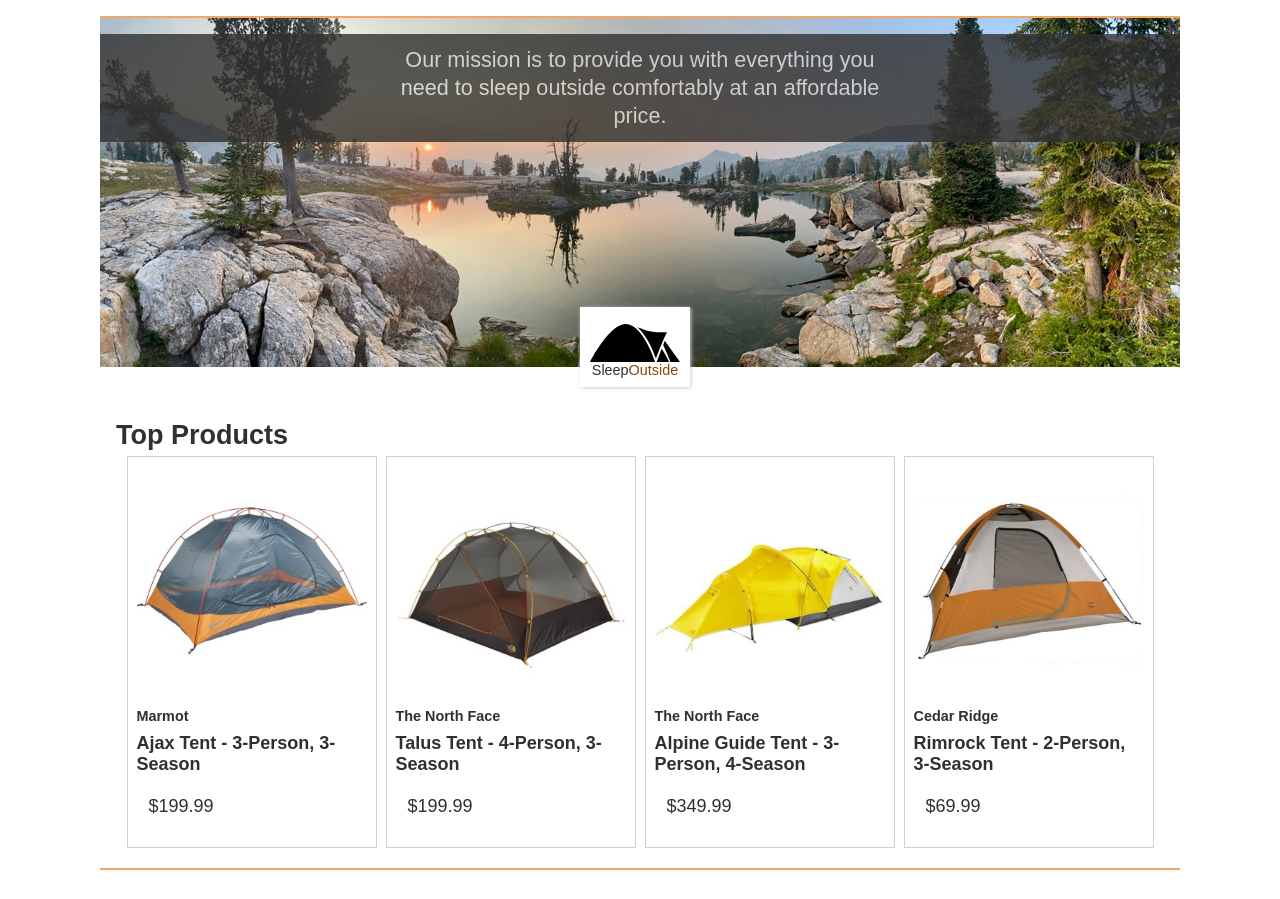
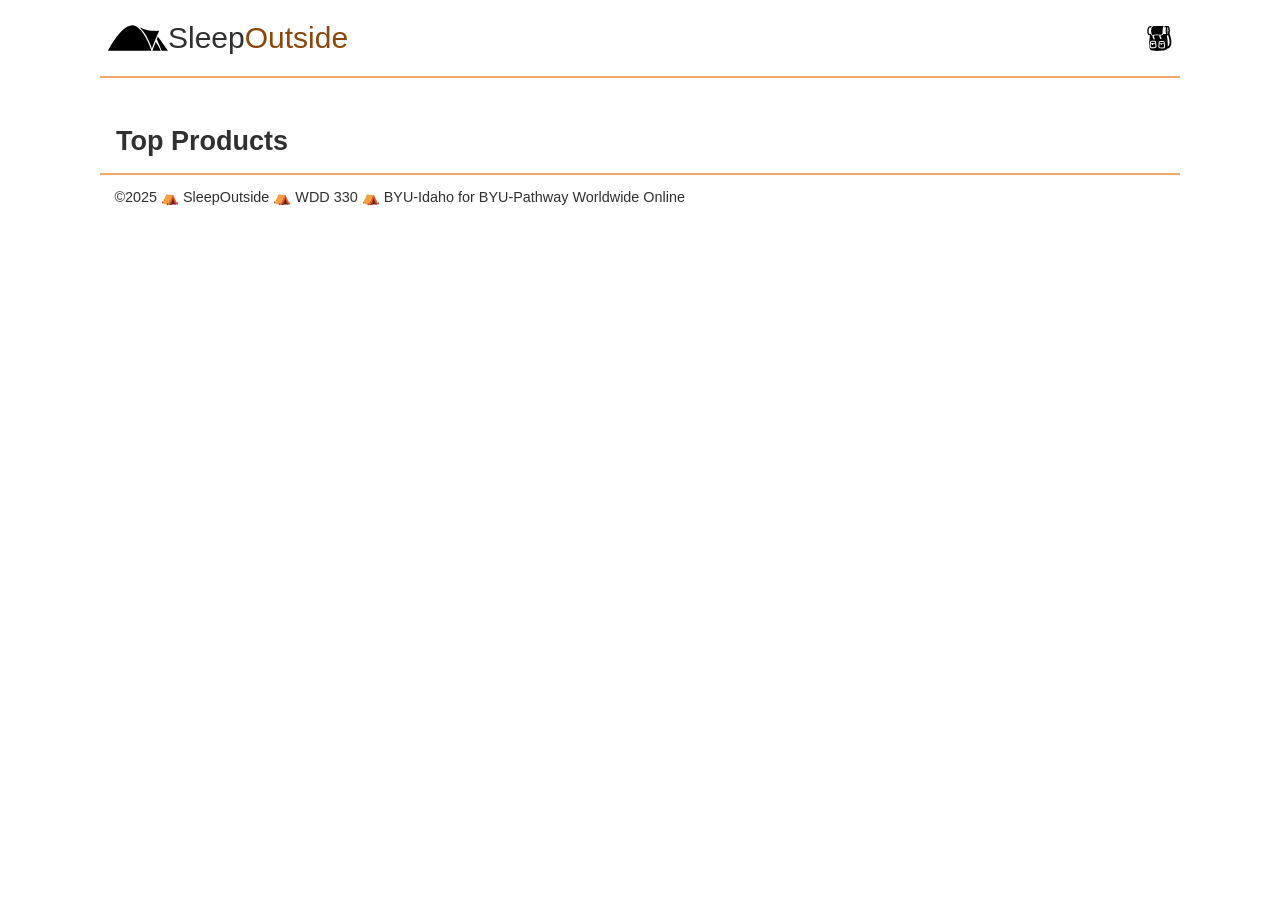
Before and after one commit to MichealOnyemelonu/sleep_outside, a website: page src/product_listing/index.html in a window 1280 px wide. After the commit the page ends 800 px from the top, so only its background shows below. Drawn offline with Linux system fonts and the light colour scheme; files whose address does not match are found by name.

Commit message:
feat: .html file for product_listing added to the src directory

```diff
--- a/src/product_listing/index.html
+++ b/src/product_listing/index.html
@@ -3,82 +3,25 @@
   <head>
     <meta charset="UTF-8" />
     <meta name="viewport" content="width=device-width, initial-scale=1.0" />
-    <title>Sleep Outside | Home</title>
+
+    <title>Sleep Outside | Products</title>
+
     <link rel="stylesheet" href="/css/style.css" />
-    <script src="js/product_listing.js" type="module"></script>
+
+    <script src="/js/product-listing.js" type="module"></script>
   </head>
 
   <body>
     <header class="divider" id="main-header"></header>
+
     <main class="divider">
-      <div class="hero">
-        <img
-          src="/images/banner-sm.jpg"
-          srcset="images/banner-sm.jpg 500w, images/banner.jpg"
-          alt="image of a high mountain lake"
-        />
-        <div class="logo logo--square">
-          <img src="/images/noun_Tent_2517.svg" alt="tent image for logo" />
-          <div>Sleep<span class="highlight">Outside</span></div>
-        </div>
-        <div class="mission">
-          <p>
-            Our mission is to provide you with everything you need to sleep
-            outside comfortably at an affordable price.
-          </p>
-        </div>
-      </div>
-
       <section class="products">
         <h2>Top Products</h2>
-        <ul class="product-list">
-          <li class="product-card">
-            <a href="product_pages/marmot-ajax-3.html">
-              <img
-                src="images/tents/marmot-ajax-tent-3-person-3-season-in-pale-pumpkin-terracotta~p~880rr_01~320.jpg"
-                alt="Marmot Ajax tent"
-              />
-              <h3 class="card__brand">Marmot</h3>
-              <h2 class="card__name">Ajax Tent - 3-Person, 3-Season</h2>
-              <p class="product-card__price">$199.99</p>
-            </a>
-          </li>
-          <li class="product-card">
-            <a href="product_pages/northface-talus-4.html">
-              <img
-                src="images/tents/the-north-face-talus-tent-4-person-3-season-in-golden-oak-saffron-yellow~p~985rf_01~320.jpg"
-                alt="Talus Tent - 4-Person, 3-Season"
-              />
-              <h3 class="card__brand">The North Face</h3>
-              <h2 class="card__name">Talus Tent - 4-Person, 3-Season</h2>
-              <p class="product-card__price">$199.99</p>
-            </a>
-          </li>
-          <li class="product-card">
-            <a href="product_pages/northface-alpine-3.html">
-              <img
-                src="images/tents/the-north-face-alpine-guide-tent-3-person-4-season-in-canary-yellow-high-rise-grey~p~985pr_01~320.jpg"
-                alt="Alpine Guide Tent - 3-Person, 4-Season"
-              />
-              <h3 class="card__brand">The North Face</h3>
-              <h2 class="card__name">Alpine Guide Tent - 3-Person, 4-Season</h2>
-              <p class="product-card__price">$349.99</p>
-            </a>
-          </li>
-          <li class="product-card">
-            <a href="product_pages/cedar-ridge-rimrock-2.html">
-              <img
-                src="images/tents/cedar-ridge-rimrock-tent-2-person-3-season-in-rust-clay~p~344yj_01~320.jpg"
-                alt="Rimrock Tent - 2-Person, 3-Season"
-              />
-              <h3 class="card__brand">Cedar Ridge</h3>
-              <h2 class="card__name">Rimrock Tent - 2-Person, 3-Season</h2>
-              <p class="product-card__price">$69.99</p>
-            </a>
-          </li>
-        </ul>
+
+        <ul class="product-list"></ul>
       </section>
     </main>
+
     <footer id="main-footer"></footer>
   </body>
 </html>
```
